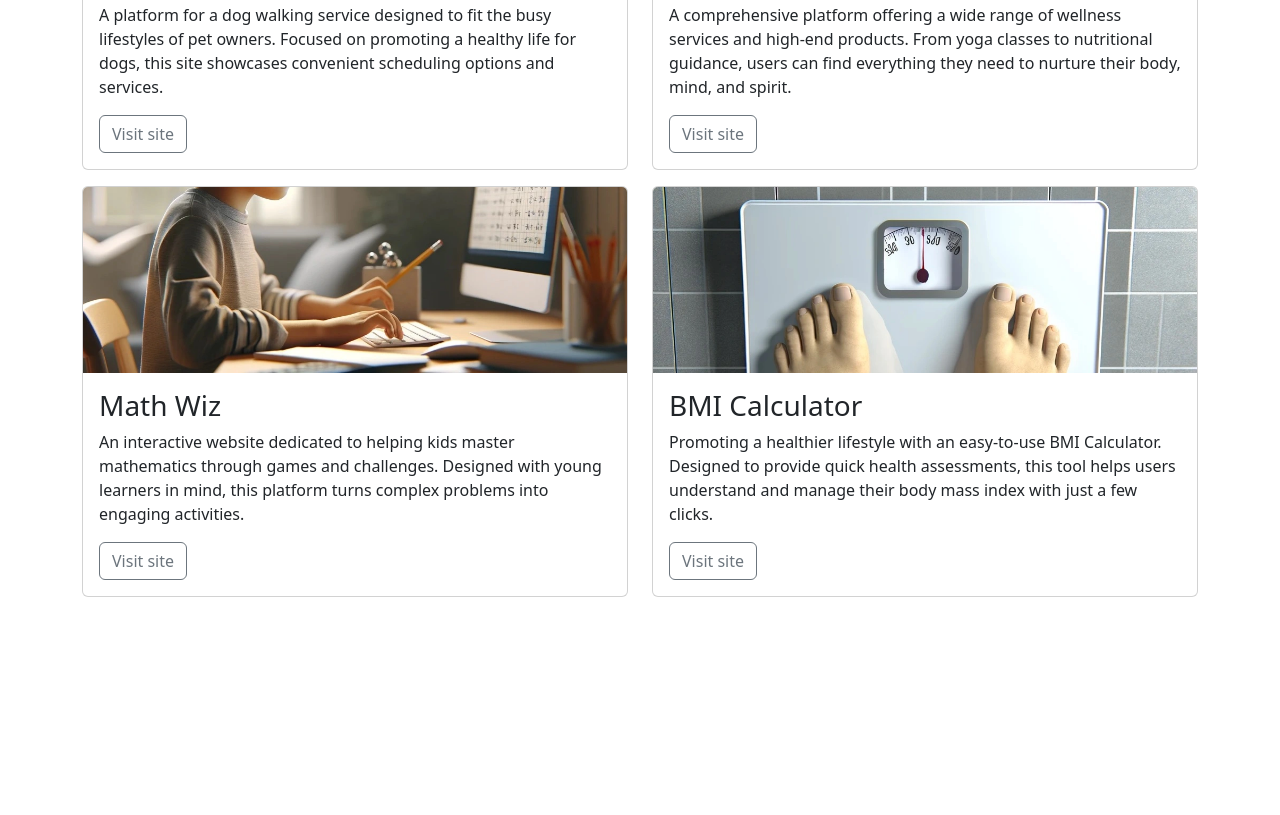
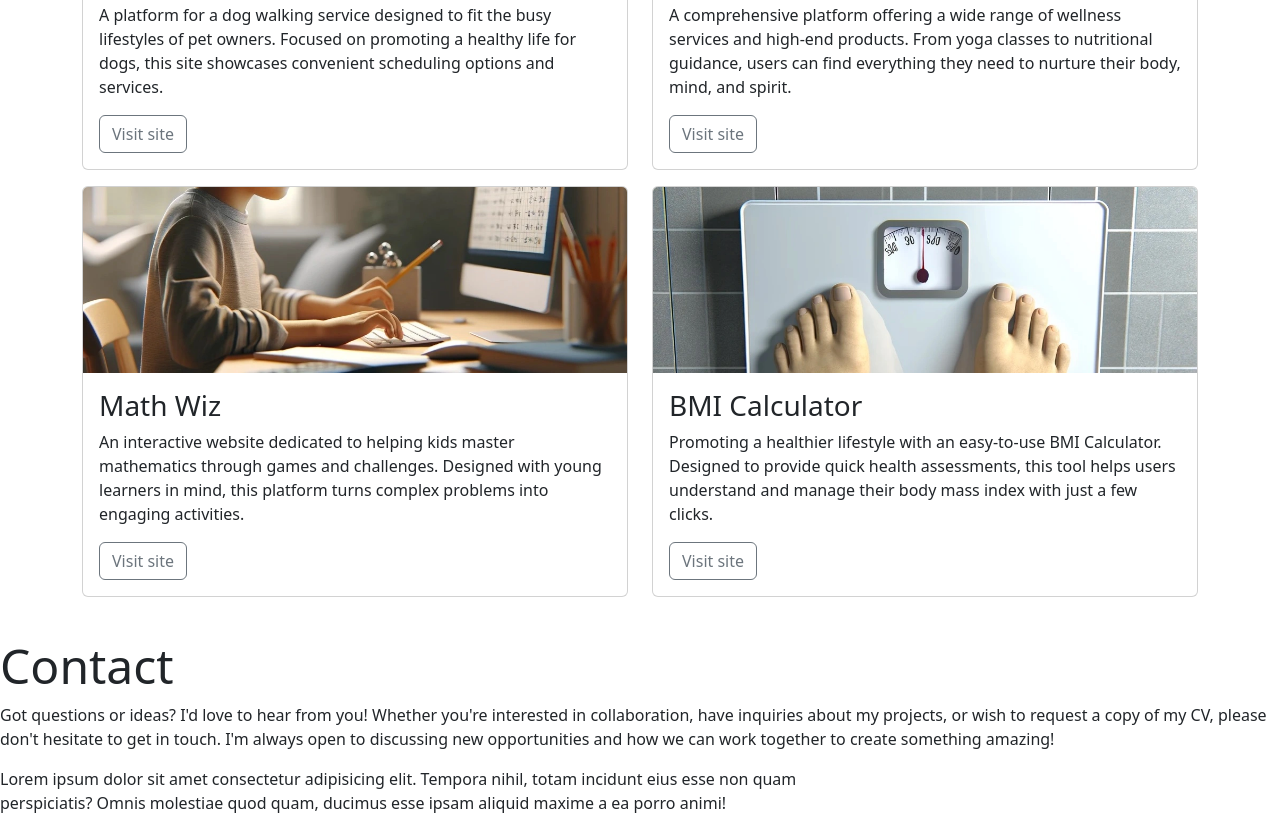
Before and after one commit to RobertJLewis/Mei-Wong, a plain HTML site: page index.html in a window 1280 px wide. Shown: the part 1238-2053 px from the top of the page. Before the commit the page ends 1875 px from the top, so only its background shows below. Drawn offline with nearby package versions, Linux system fonts and the light colour scheme.

Commit message:
grid layout

```diff
--- a/index.html
+++ b/index.html
@@ -177,6 +177,23 @@
             </div>
         </section>
     </main>
+
+  <!--Contact Secdtion-->
+  <footer id="contect" class="contain">
+    <div class="row">
+      <div class="col-12.text-center.my-4">
+        <h2 class="display-5">Contact</h2>
+        <p class="m4-4">
+            Got questions or ideas? I'd love to hear from you! Whether you're interested in collaboration, have inquiries about my projects, or wish to request a copy of my CV, please don't hesitate to get in touch. I'm always open to discussing new opportunities and how we can work together to create something amazing!
+        </p>
+      </div>
+      <div>
+        <div class="col-12 col-md-10 col-lg-8">Lorem ipsum dolor sit amet consectetur adipisicing elit. Tempora nihil, totam incidunt eius esse non quam perspiciatis? Omnis molestiae quod quam, ducimus esse ipsam aliquid maxime a ea porro animi!</div>
+      </div>
+    </div>
+  </footer>
+
+
     <!-- Bootstrap JS Script-->
     <script src="https://cdn.jsdelivr.net/npm/bootstrap@5.3.3/dist/js/bootstrap.bundle.min.js"
         integrity="sha384-YvpcrYf0tY3lHB60NNkmXc5s9fDVZLESaAA55NDzOxhy9GkcIdslK1eN7N6jIeHz"
```
